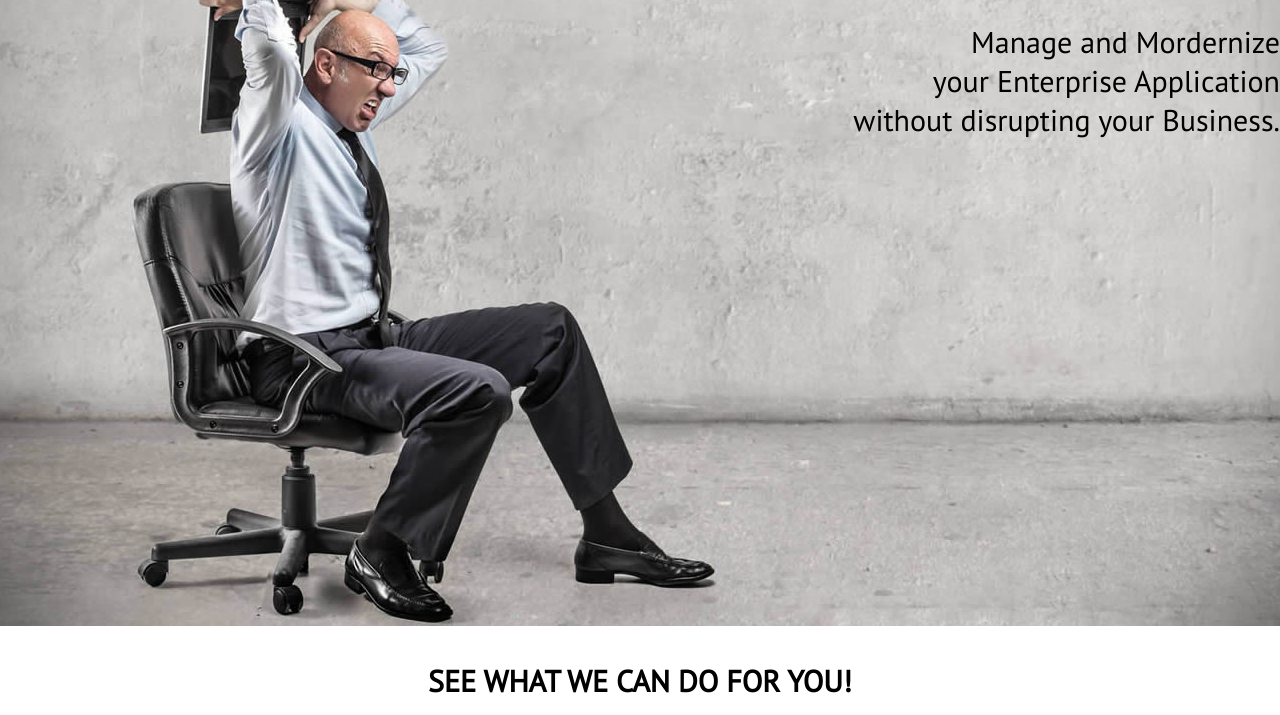
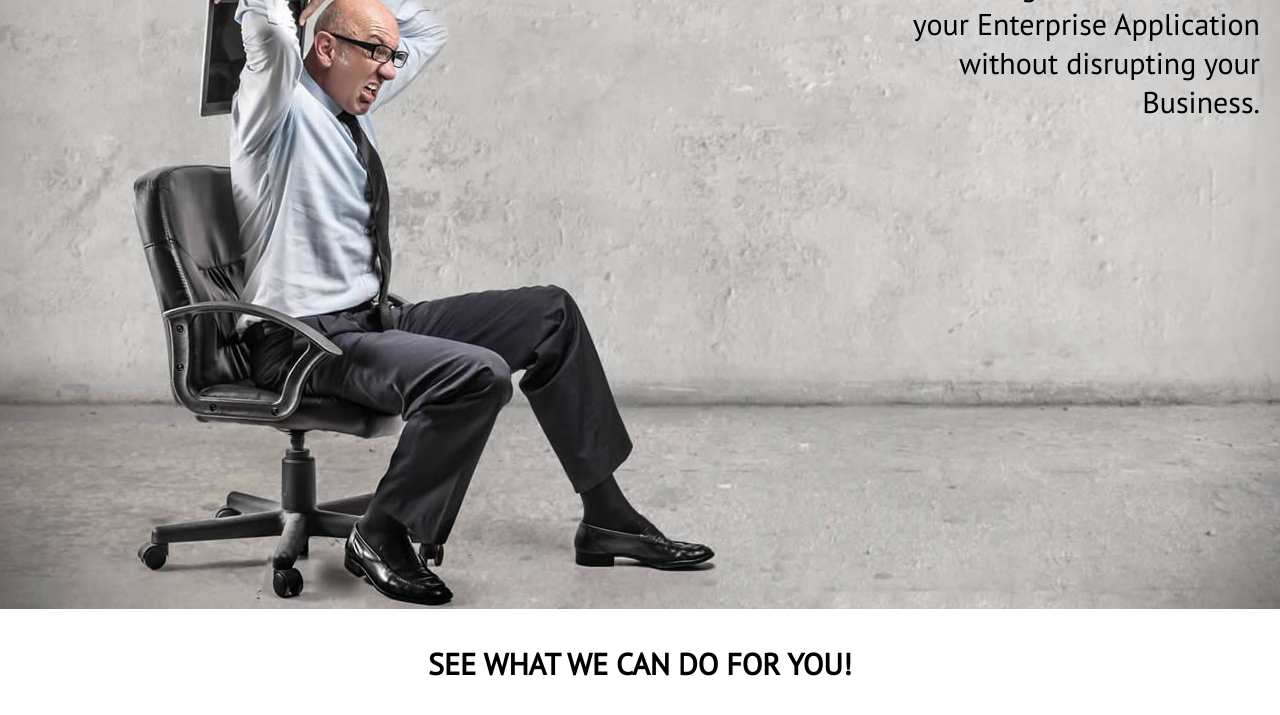
Before and after one commit to kanikachander/HTML-CSS-Assignment-1, a plain HTML site: page index.html in a window 1280 px wide. Shown: the part 219-934 px from the top of the page. Drawn offline with Linux system fonts and the light colour scheme.

Commit message:
#2 Removed unnecessary id from aboutus.html #3 Removed <br> tags and used css instead

```diff
--- a/css/style.css
+++ b/css/style.css
@@ -1,19 +1,27 @@
 /* Body specification */
 body{
   margin: 0;
+  font-family: 'PT Sans', sans-serif;
 }
 
 /* Hero Image specification */
 .hero_image {
-  font-size: 30px;
-  text-align: right;
-  margin-top: 5px;
-  font-family: 'PT Sans', sans-serif;
-  color: black;
   background-image: url(../img/IT_Solutions_Angry_1.jpg);
   background-repeat: no-repeat;
   background-position: center;
   height: 700px;
+  text-align: right;
+  padding-right: 20px;
+}
+
+#para {
+  width: 350px;
+  word-wrap: break-word;
+  font-size: 30px;
+  margin-top: 5px;
+  font-family: 'PT Sans', sans-serif;
+  color: black;
+  float: right;
 }
 
 /* Page logo specification */
--- a/index.html
+++ b/index.html
@@ -41,9 +41,7 @@
   <div class="hero_image">
 
     <h2>IT Solution to Everything</h2>
-    <p>Manage and Mordernize
-      <br> your Enterprise Application
-      <br> without disrupting your Business.</p>
+    <p id="para">Manage and Mordernize your Enterprise Application without disrupting your Business.</p>
 
   </div>
 
```
Also changed, not shown: AboutUs.html (+8 -9 lines).
